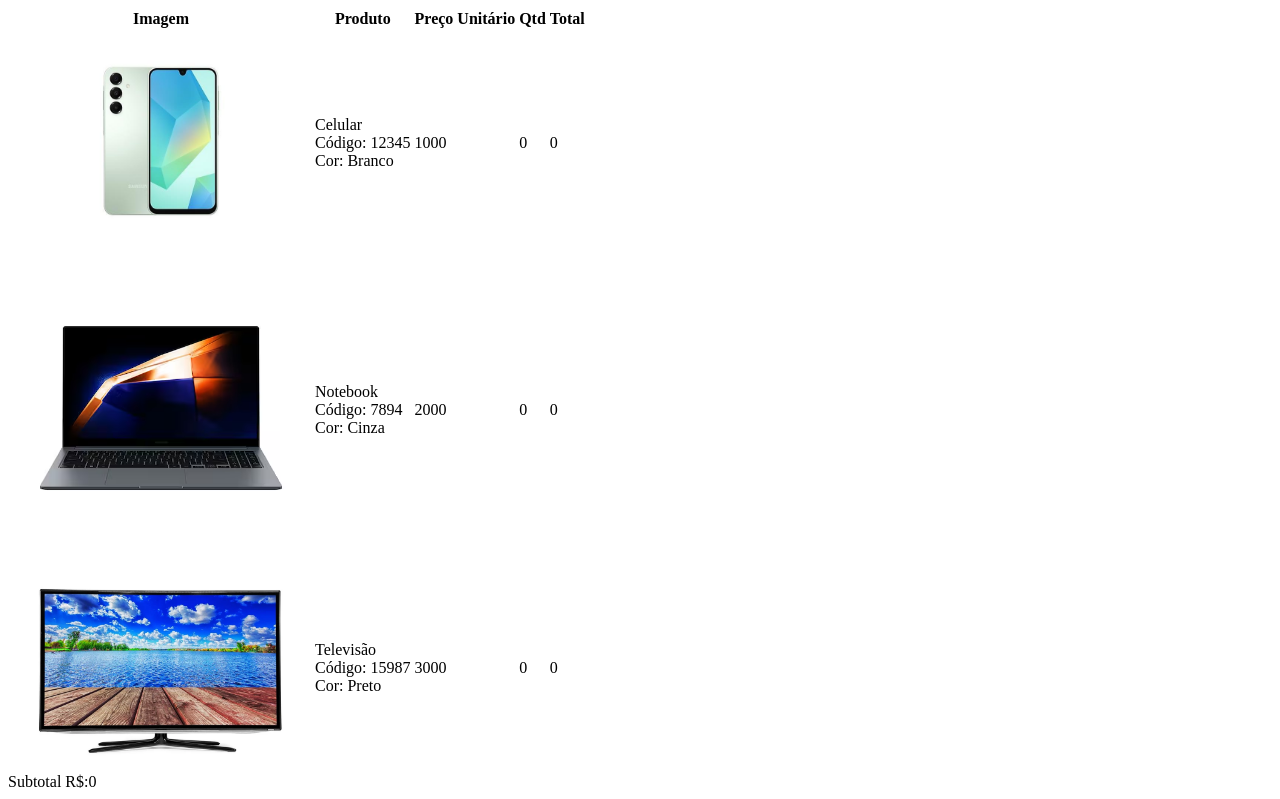
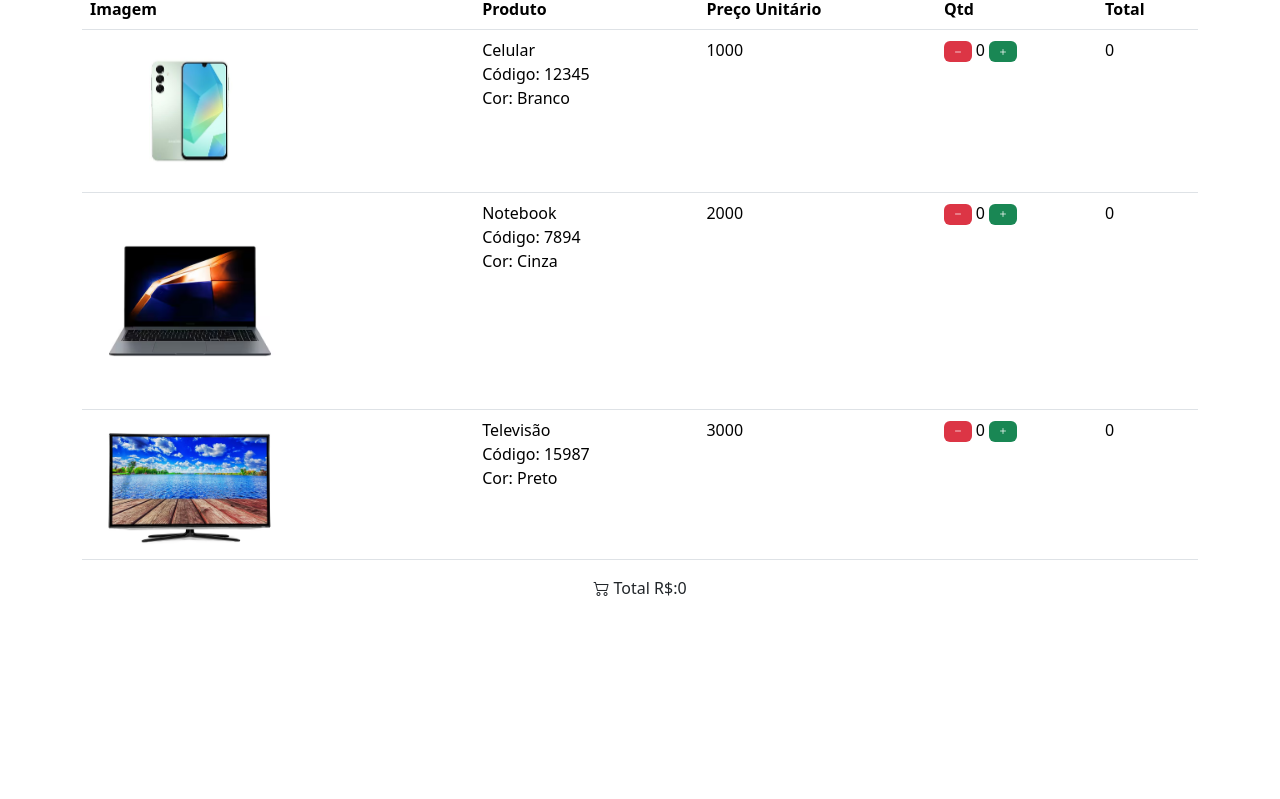
Before and after one commit to vinipacstreedev/Site-para-Loja, a plain HTML site: page index.html in a window 1280 px wide. Shown: the part 73-872 px from the top of the page. After the commit the page ends 800 px from the top, so only its background shows below. Drawn offline with nearby package versions, Linux system fonts and the light colour scheme.

Commit message:
BootStrap

```diff
--- a/index.html
+++ b/index.html
@@ -3,11 +3,28 @@
     <head>
     <meta charset="UTF-8">
     <title>Lojinha</title>
+
+    <link href="https://cdn.jsdelivr.net/npm/bootstrap@5.3.8/dist/css/bootstrap.min.css" rel="stylesheet" integrity="sha384-sRIl4kxILFvY47J16cr9ZwB07vP4J8+LH7qKQnuqkuIAvNWLzeN8tE5YBujZqJLB" crossorigin="anonymous">
+    <link rel="stylesheet" href="https://cdn.jsdelivr.net/npm/bootstrap-icons@1.13.1/font/bootstrap-icons.min.css">
     </head>
     <body>
-        <h1>Lojinha da Unidade</h1>
 
-        <table>
+        <div class="container">
+
+            <h1>
+                <nav class="navbar bg-body-tertiary">
+                    <div class="container-fluid">
+                      <a class="navbar-brand"> <i style="color: red;" class="bi bi-cart-check"></i>
+                        Lojinha da Unidade</a>
+                      <form class="d-flex" role="search">
+                        <input class="form-control me-2" type="search" placeholder="Pesquisar" aria-label="Search"/>
+                        <button class="btn btn-outline-danger" type="submit">Pesquisar</button>
+                      </form>
+                    </div>
+                  </nav>
+            </h1>
+
+            <table class="table table-hover">
                 <thead>
                     <tr>
                         <th>Imagem</th>
@@ -20,7 +37,7 @@
                 <tbody>
                     <tr>
                         <td>
-                        <img src="img/produto_1.jpg" alt="Produto 1" width="300">
+                            <img src="img/produto_1.jpg" alt="Produto 1" width="200">
                         </td>
                         <td>
                             <div>Celular</div>
@@ -28,12 +45,16 @@
                             <div>Cor: Branco</div>
                         </td>
                         <td>1000</td>
-                    <td>0</td>
+                        <td>
+                            <span class="badge text-bg-danger"><i class="bi bi-dash"></i></span>
+                            0
+                            <span class="badge text-bg-success"><i class="bi bi-plus"></i></span>
+                        </td>
                         <td>0</td>
                     </tr>
                     <tr>
                         <td>
-                        <img src="img/produto_2.jpg" alt="Produto 2" width="300">
+                            <img src="img/produto_2.jpg" alt="Produto 2" width="200">
                         </td>
                         <td>
                             <div>Notebook</div>
@@ -41,12 +62,16 @@
                             <div>Cor: Cinza</div>
                         </td>
                         <td>2000</td>
-                    <td>0</td>
+                        <td>
+                            <span class="badge text-bg-danger"><i class="bi bi-dash"></i></span>
+                            0
+                            <span class="badge text-bg-success"><i class="bi bi-plus"></i></span>
+                        </td>
                         <td>0</td>
                     </tr>
                     <tr>
                         <td>
-                        <img src="img/produto_3.jpg" alt="Produto 3" width="300">
+                            <img src="img/produto_3.jpg" alt="Produto 3" width="200">
                         </td>
                         <td>
                             <div>Televisão</div>
@@ -54,17 +79,21 @@
                             <div>Cor: Preto</div>
                         </td>
                         <td>3000</td>
-                    <td>0</td>
+                        <td>
+                            <span class="badge text-bg-danger"><i class="bi bi-dash"></i></span>
+                            0
+                            <span class="badge text-bg-success"><i class="bi bi-plus"></i></span>
+                        </td>
                         <td>0</td>
                     </tr>
                 </tbody>
             </table>
 
-        <footer>
+            <footer class="text-center">
                 <span>
-                Subtotal R$:0
+                    <i class="bi bi-cart2"></i> Total R$:0
                 </span>
             </footer>
-
+        </div>
     </body>
 </html>
```
Lines whose indentation alone changed are shown as unchanged.
